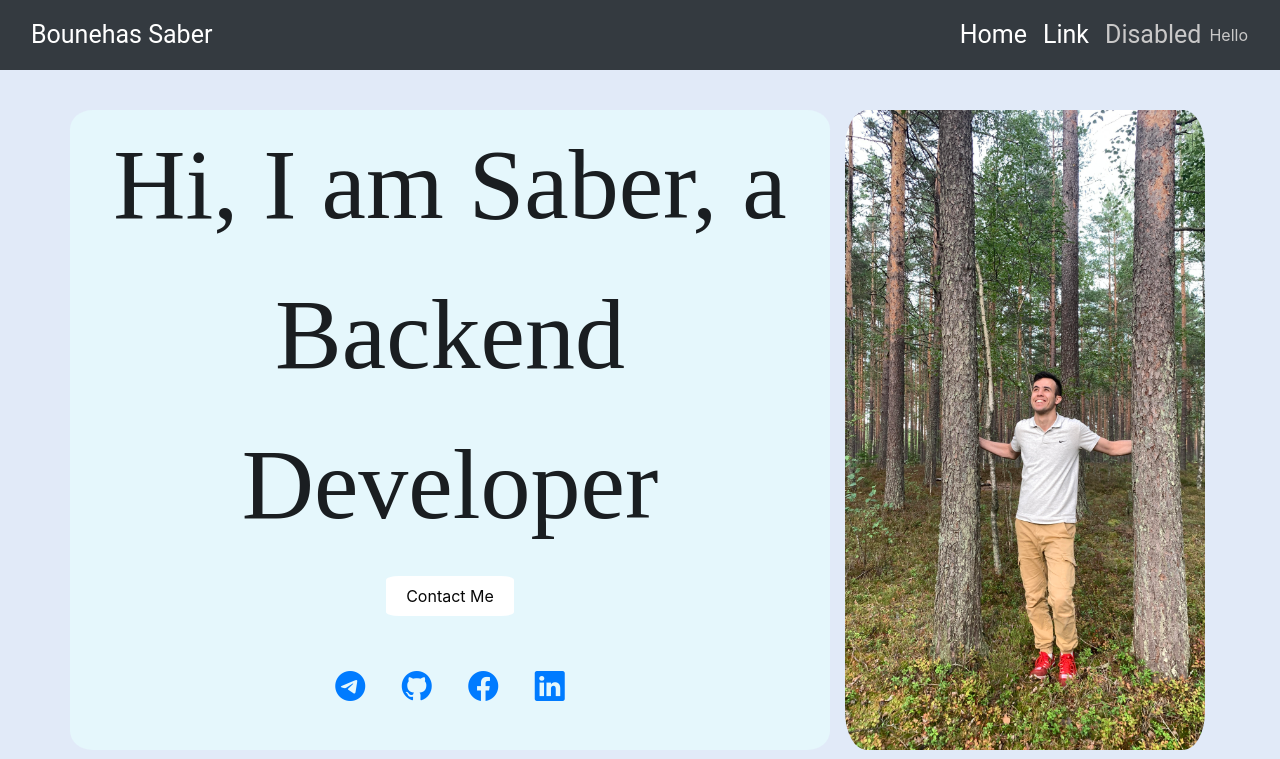
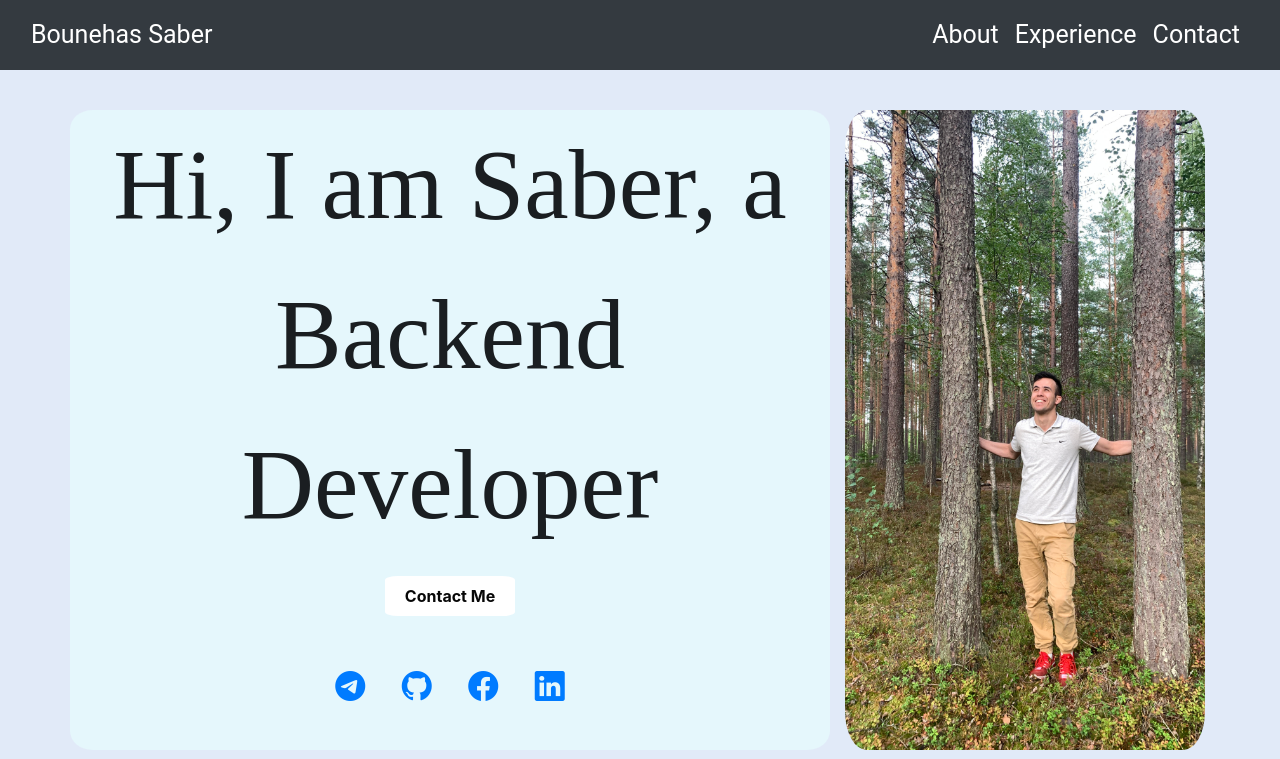
Before and after one commit to SaberHardy/HackathonResume, a Django app: page / in a window 1280 px wide. Shown: the top 759 px of the page. Run offline with Django 4.2, Linux system fonts and the light colour scheme; some libraries are stand-ins or nearby versions.

Commit message:
link navbar items

```diff
--- a/resumeApp/templates/contact.html
+++ b/resumeApp/templates/contact.html
@@ -1,5 +1,6 @@
+<h1 class="text-center">Contact Me</h1>
+
 <div class="container-div" id="contact-me">
-    <h1 class="text-center">Contact Me</h1>
     <form action="." method="post">
         {% csrf_token %}
 
--- a/resumeApp/templates/home.html
+++ b/resumeApp/templates/home.html
@@ -7,7 +7,7 @@
             <div class="row">
                 <div class="col-md-8 who center">
                     <p class="myname">Hi, I am Saber, a Backend Developer</p>
-                    <a href="#contact-me" class="favorite styled" type="button">
+                    <a href="#contact-me" class="font-weight-bold favorite styled" type="button">
                         Contact Me
                     </a>
                     <br>
@@ -34,7 +34,7 @@
             <div class="col-md-4">
                 <h1>Who am I ?</h1>
             </div>
-            <div class="col-md-8 myname">
+            <div class="col-md-8 myname" id="about-me">
                 <p class="mt-2">Bounehas Saber is from Algeria. I got my bachelor degree from University of Mohamed
                     Khidher of
                     Biskra 2016/2017. After that i came to Russia to finish my master degree. Right now i'm with 3
@@ -71,7 +71,7 @@
             </div>
         </div>
 
-        <div class="row my-5">
+        <div class="row my-5" id="experience-me">
             <div class="col-md-4">
 
                 <h1>Work Experience</h1>
--- a/static/css/styles.css
+++ b/static/css/styles.css
@@ -183,3 +183,7 @@ input[type=submit]:hover {
 .mylabel {
     font-family: Zapfino;
 }
+
+a:link, a:focus, a:visited  {
+    text-decoration: none;
+}
--- a/templates/partials/navbar.html
+++ b/templates/partials/navbar.html
@@ -10,17 +10,14 @@
     <div class="collapse navbar-collapse mx-3" id="navbarSupportedContent">
         <ul class="navbar-nav me-auto mb-2 mb-lg-0 ul-items">
             <li class="nav-item">
-                <a class="nav-link active" aria-current="page" href="#" style="color: white;">Home</a>
+                <a class="nav-link active" aria-current="page" href="#about-me" style="color: white;">About</a>
             </li>
             <li class="nav-item">
-                <a class="nav-link" href="#">Link</a>
+                <a class="nav-link" href="#experience-me">Experience</a>
             </li>
             <li class="nav-item">
-                <a class="nav-link">Disabled</a>
+                <a href="#contact-me" class="nav-link">Contact</a>
             </li>
-        </ul>
-        <ul class="navbar-nav float-right">
-            <li>Hello</li>
         </ul>
     </div>
 </nav>
```
